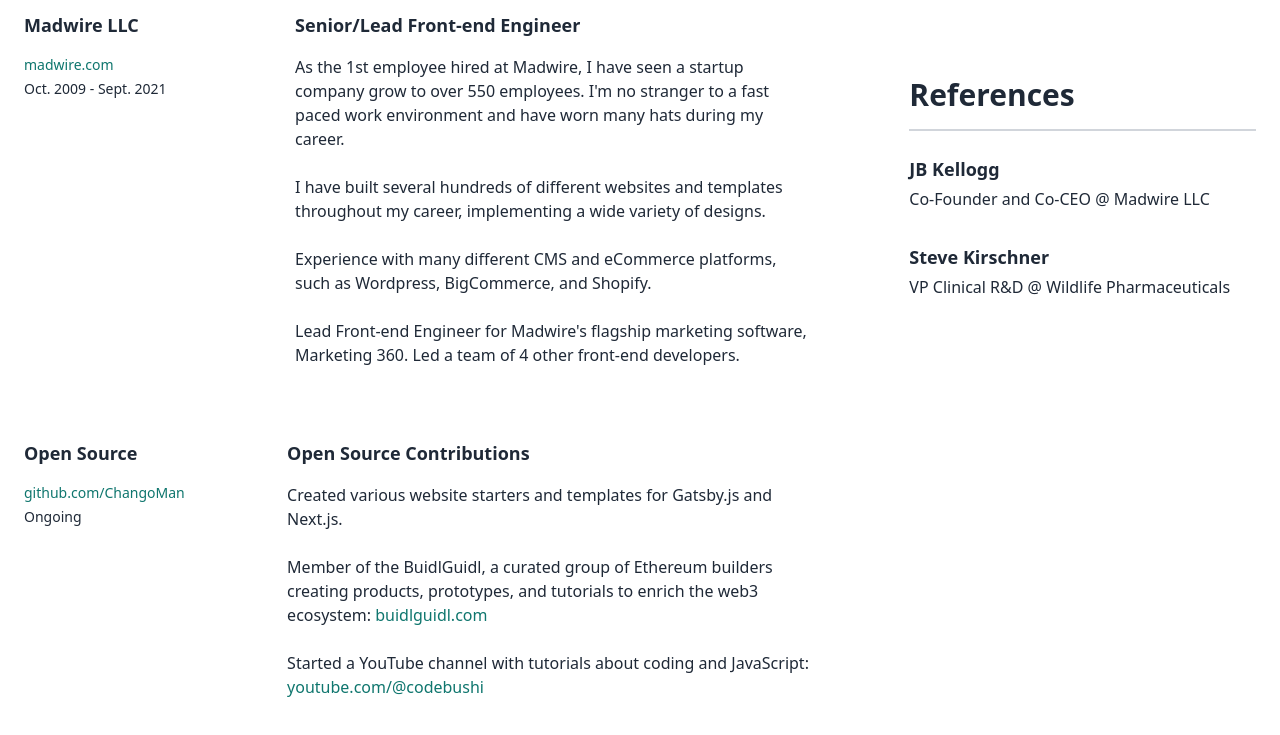
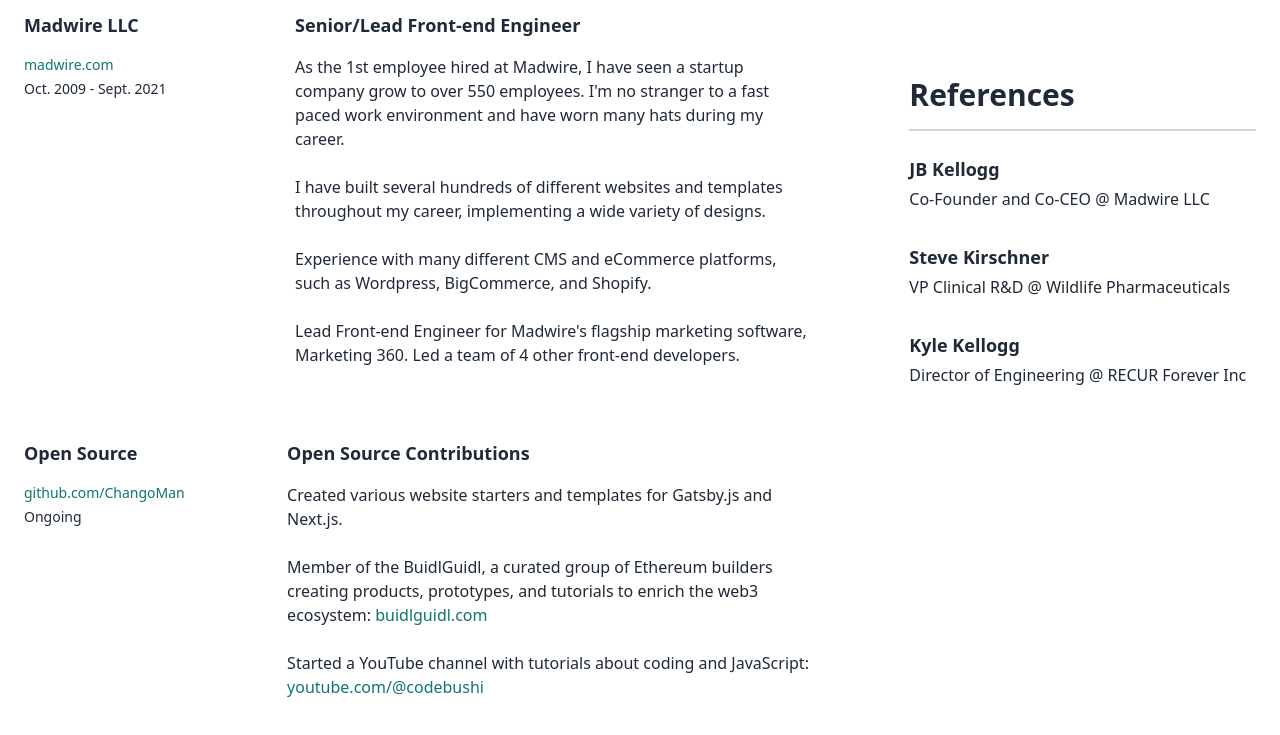
Before and after one commit to ChangoMan/hchang-website, a website: page src/resume/index.html in a window 1280 px wide. Shown: the part 901-1636 px from the top of the page. Drawn offline with Linux system fonts and the light colour scheme.

Commit message:
update resume references

```diff
--- a/src/resume/index.html
+++ b/src/resume/index.html
@@ -312,6 +312,8 @@
             <p>Co-Founder and Co-CEO @ Madwire LLC</p>
             <h3 class="mt-8 mb-1 font-semibold text-lg">Steve Kirschner</h3>
             <p class="mb-1">VP Clinical R&D @ Wildlife Pharmaceuticals</p>
+            <h3 class="mt-8 mb-1 font-semibold text-lg">Kyle Kellogg</h3>
+            <p class="mb-1">Director of Engineering @ RECUR Forever Inc</p>
           </div>
         </section>
       </div>
```
